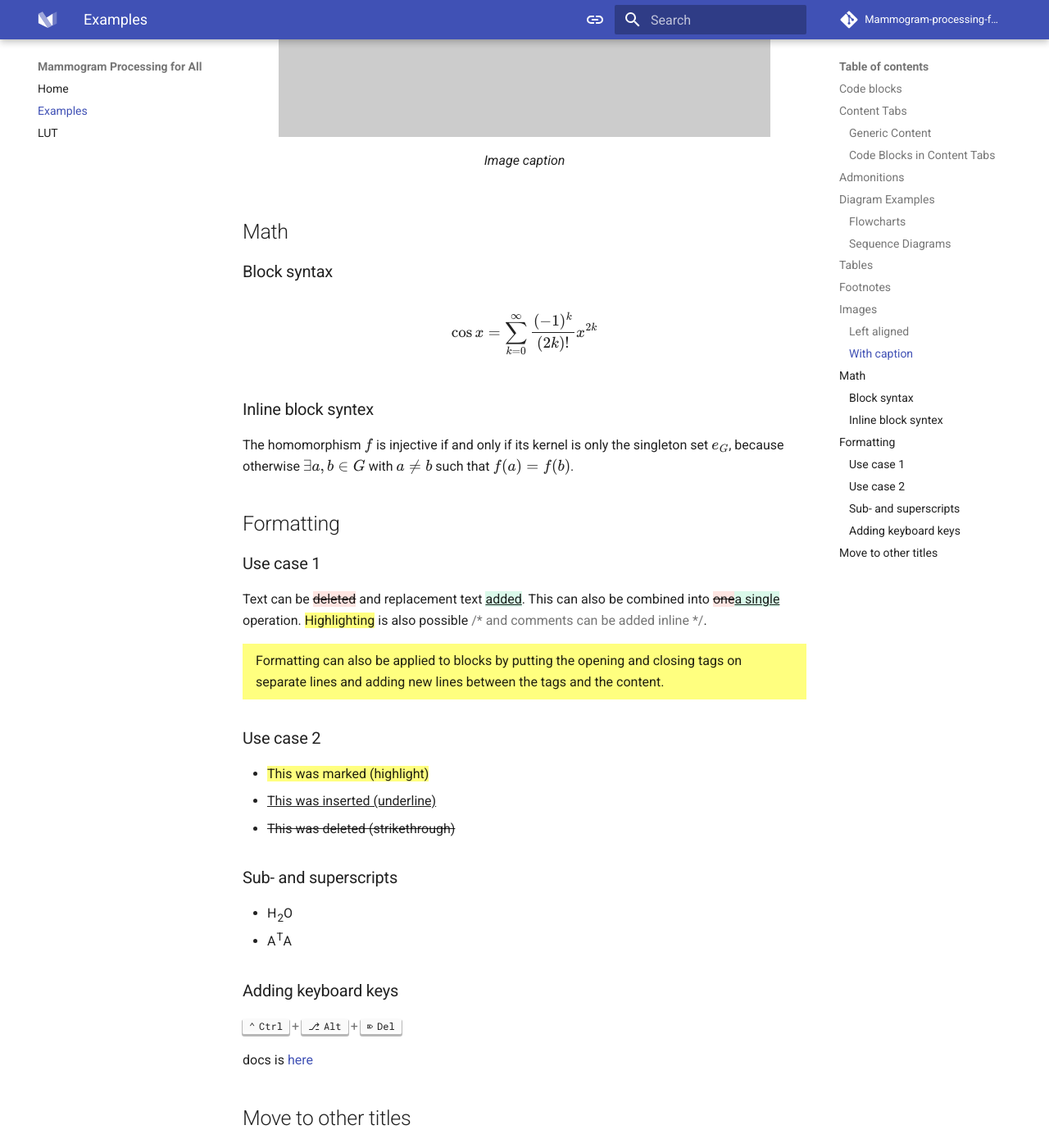
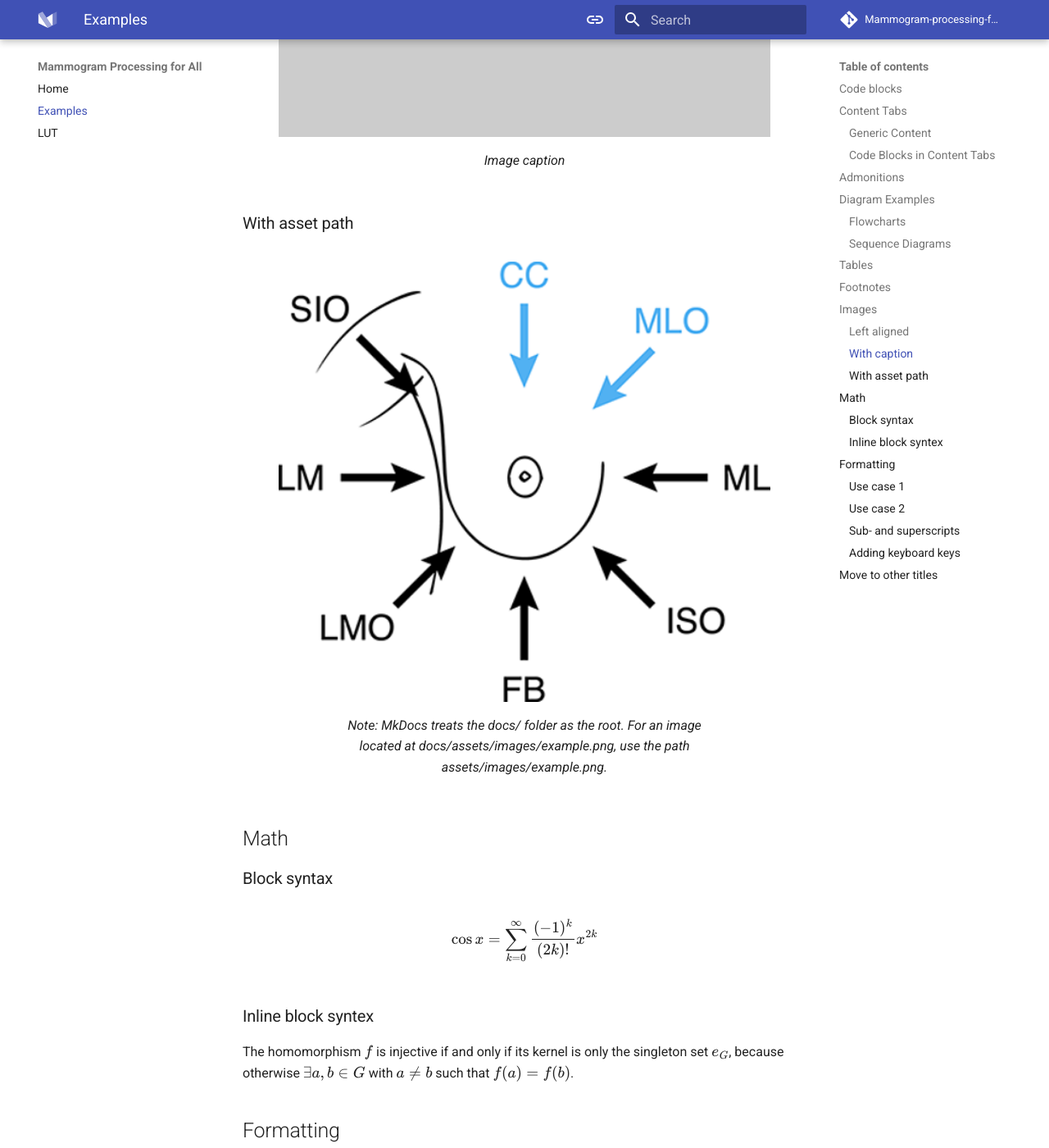
Before and after one commit to Mammogram-processing-for-all/Raw-processing, an MkDocs documentation site: the page built from docs/examples.md, in a window 1280 px wide and 1400 px high, scrolled down 3801 px. Shown: the whole window at 82% size. Built offline with MkDocs 1.6.1 and Material for MkDocs 9.7.7, drawn with Linux system fonts in a browser that asks for light colours; comment, search, counter and statistics services are not loaded.

Commit message:
Add local images example (#4)

```diff
--- a/docs/examples.md
+++ b/docs/examples.md
@@ -141,6 +141,13 @@ The align attribute doesn't allow for centered alignment, which is why this opti
 Image caption
 ///
 
+### With asset path
+![Image title](assets/images/veiws.png){ width="600" }
+/// caption
+Note: MkDocs treats the docs/ folder as the root. For an image located at docs/assets/images/example.png, use the path assets/images/example.png.
+///
+
+
 ## Math
 
 ### Block syntax
```
Also changed, not shown: docs/assets/images/phantom.png (added), docs/assets/images/veiws.png (added), docs/lut.md (renamed from docs/LUT.md), 1 other file.
